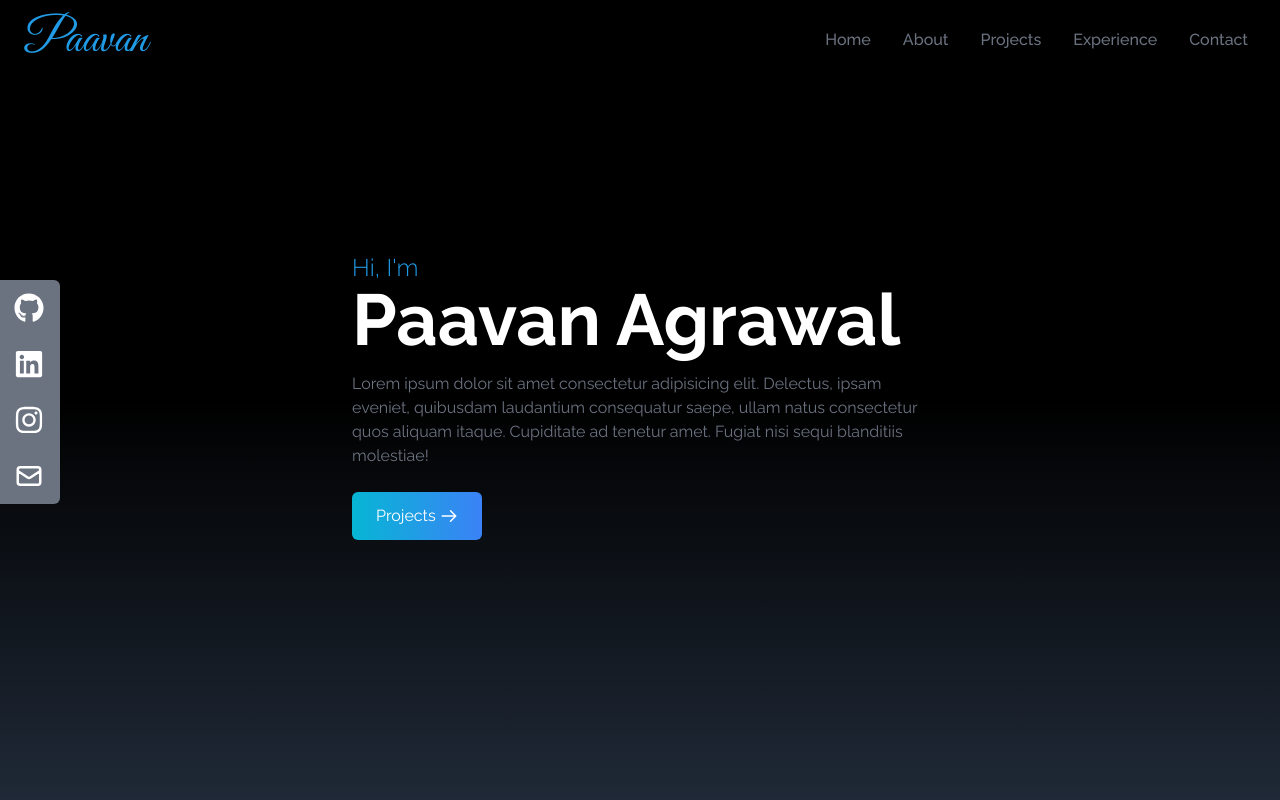
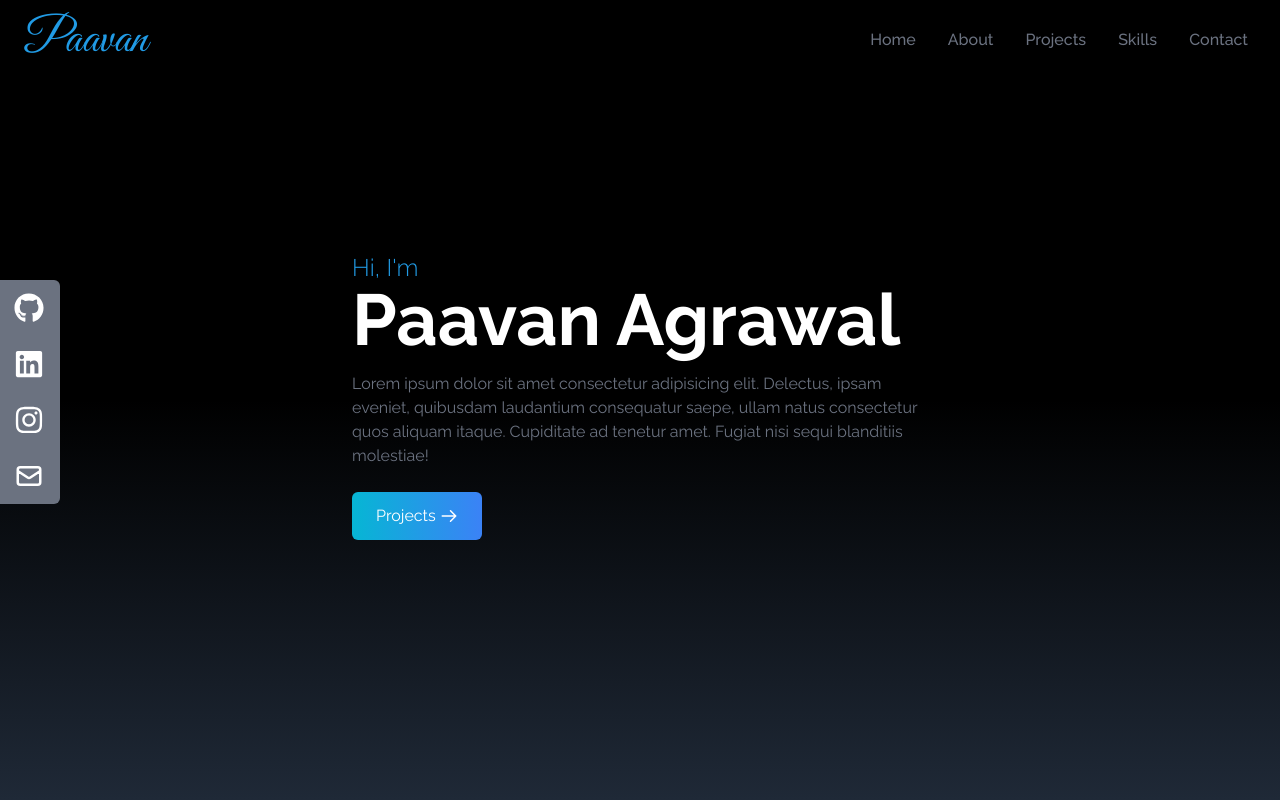
Before and after one commit to AgrPaavan/react-portfolio, a React (Create React App) app: page / in a window 1280 px wide. Shown: the top 800 px of the page. Built offline with nearby package versions, Linux system fonts and the light colour scheme.

Commit message:
Change so navbar is hidden only in mobile view

```diff
--- a/src/components/Navbar.jsx
+++ b/src/components/Navbar.jsx
@@ -38,11 +38,11 @@ const Navbar = () => {
     },
     {
       id: 3,
-      link: "Projects",
+      link: "projects",
     },
     {
       id: 4,
-      link: "experience",
+      link: "skills",
     },
     {
       id: 5,
@@ -93,7 +93,9 @@ const Navbar = () => {
     <div
       id="navbar"
       className={`flex justify-between items-center w-full h-20 px-4 text-white bg-black fixed ${
-        visible ? "translate-y-0 duration-500" : "-translate-y-20 duration-500"
+        visible
+          ? "translate-y-0 duration-500 md:transform-none"
+          : "-translate-y-20 duration-500 md:transform-none"
       }`}
     >
       <div>
```
